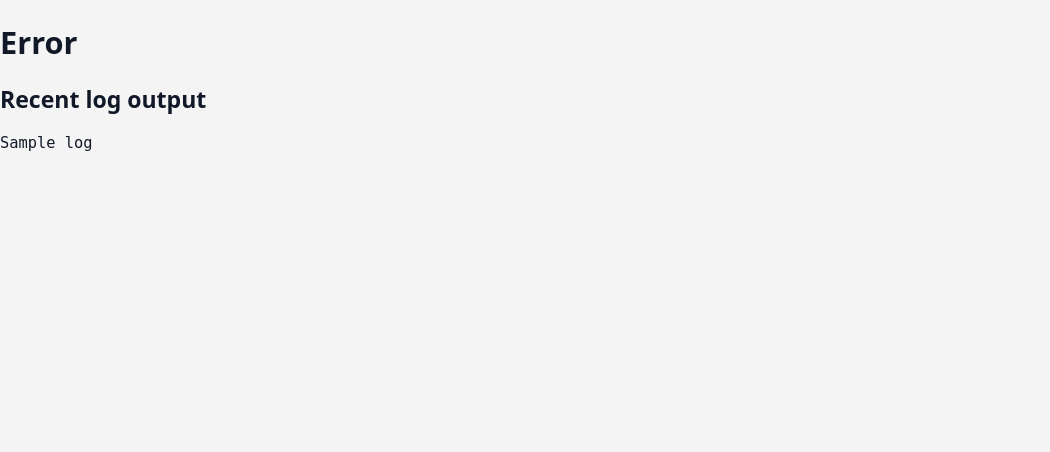
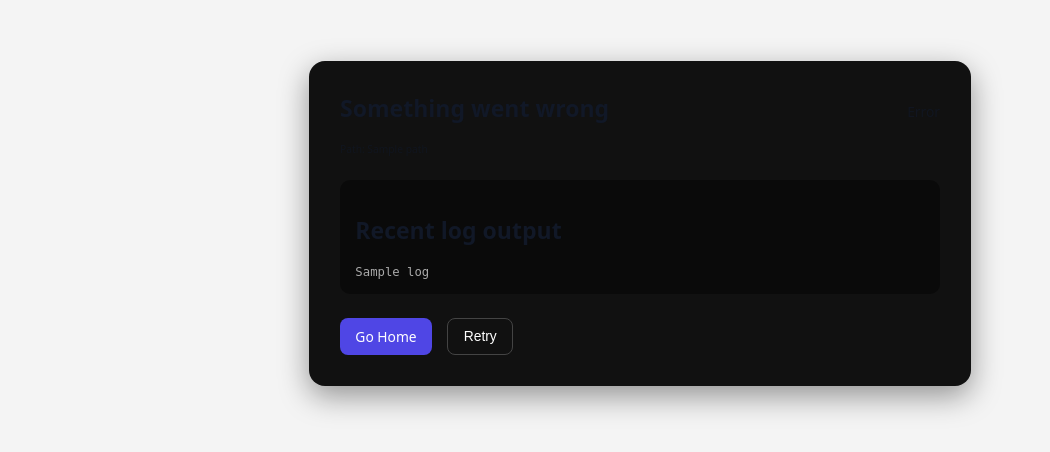
Before and after one commit to dr-fluff/novelcast, a Python web app: template src/novelcast/templates/pages/error.html in a window 1280 px wide. Shown: the top 452 px of the page, without its empty margins (0-1050 px from the left). Run offline with Jinja, Linux system fonts and the light colour scheme; the template is opened without the code that fills it: most values are stand-ins (such as "Sample title", 1, 10 or a date in 2020).

Commit message:
error page update

```diff
--- a/src/novelcast/templates/pages/error.html
+++ b/src/novelcast/templates/pages/error.html
@@ -1,19 +1,42 @@
-<!DOCTYPE html>
-<html>
-    <head>
-        <meta name="viewport" content="width=device-width, initial-scale=1.0" />
-        <link rel="stylesheet" href="/static/styles.css" />
-    </head>
-    <body>
-        <h1>Error</h1>
-        <p>{{ error }}</p>
+{% extends "layouts/base.html" %}
+
+{% block title %}Error {{ error_code }}{% endblock %}
+
+{% block content %}
+
+<section class="error-page">
+
+    <div class="error-card">
+
+        <div class="error-header">
+            <h1 class="error-title">Something went wrong</h1>
+            <span class="error-code">Error {{ error_code }}</span>
+        </div>
+
+        <p class="error-message">
+            {{ error_message }}
+        </p>
+
+        <div class="error-path">
+            <small>Path: {{ path }}</small>
+        </div>
+
         {% if log %}
-            <section>
-                <h2>Recent log output</h2>
-                <pre>{{ log | join("\n") }}</pre>
-            </section>
-        {% else %}
-            <p>No log output is available.</p>
+        <section class="error-log">
+            <h2>Recent log output</h2>
+            <pre>{{ log | join("\n") }}</pre>
+        </section>
         {% endif %}
-    </body>
-</html>
+
+        <div class="error-actions">
+            <a href="/" class="btn-primary">Go Home</a>
+            <button onclick="location.reload()" class="btn-secondary">
+                Retry
+            </button>
+        </div>
+
+    </div>
+
+</section>
+
+{% endblock %}
```
